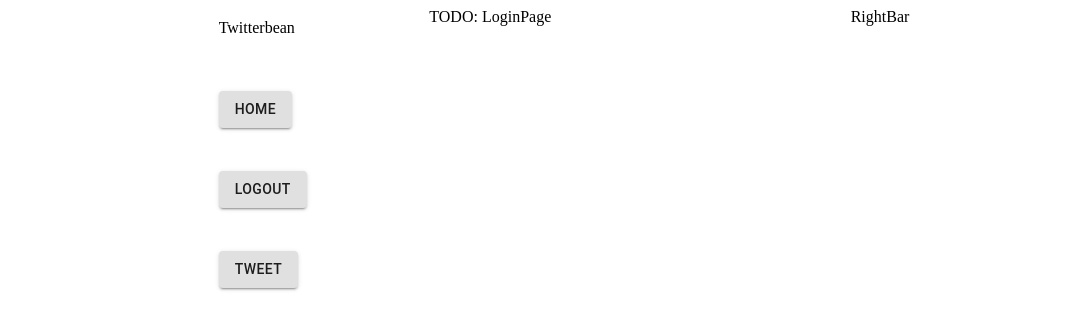
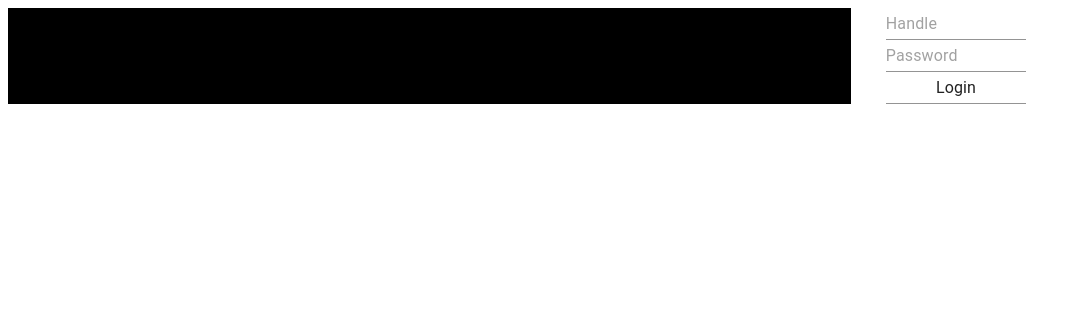
Before and after one commit to MintbeanHackathons/2021-05-07-social-media-site-hackathon, a React (Vite) app in the folder packages/frontend/: page /auth/login in a window 1280 px wide. Shown: the top 330 px of the page, without its empty margins (0-1081 px from the left). Built offline with nearby package versions, Linux system fonts and the light colour scheme.

Commit message:
Added fake login logout.

```diff
--- a/packages/frontend/package.json
+++ b/packages/frontend/package.json
@@ -9,6 +9,7 @@
     "dev": "parcel index.html "
   },
   "devDependencies": {
+    "@types/react-router-dom": "^5.1.7",
     "parcel-bundler": "^1.12.5",
     "typescript": "^4.2.4"
   },
--- a/packages/frontend/src/App.jsx
+++ b/packages/frontend/src/App.jsx
@@ -10,20 +10,24 @@ import LoginPage from "./auth/LoginPage";
 import LogoutPage from "./auth/LogoutPage";
 import FeedPage from "./feed/FeedPage";
 import NotFoundPage from "./layout/NotFoundPage";
+import StateProvider from "./StateProvider";
 
 export default function App() {
   return (
+    <StateProvider>
       <div>
         <Router>
+          <Switch>
+            <Route path="/auth/login">
+              <LoginPage />
+            </Route>
+            <Route>
               <Grid container>
                 <LeftBar />
                 <MainBar>
                   <Switch>
                     <Route path="/" exact>
                       <FeedPage />
-              </Route>
-              <Route path="/auth/login">
-                <LoginPage />
                     </Route>
                     <Route path="/auth/logout">
                       <LogoutPage />
@@ -33,7 +37,10 @@ export default function App() {
                 </MainBar>
                 <RightBar />
               </Grid>
+            </Route>
+          </Switch>
         </Router>
       </div>
+    </StateProvider>
   );
 }
--- /dev/null
+++ b/packages/frontend/src/StateProvider.tsx
@@ -0,0 +1,38 @@
+import React from "react";
+import { useReducer, createContext } from "react";
+
+// see https://reactjs.org/docs/hooks-reference.html#usereducer
+
+const initialState: State = {
+  user: null,
+};
+
+function reducer(state: State, action: Action): State {
+  switch (action.type) {
+    case "setUser":
+      return { ...state, user: action.payload };
+    case "unsetUser":
+      return { ...state, user: null };
+  }
+}
+
+export type ContextType = {
+  state: State;
+  dispatch: React.Dispatch<Action>;
+};
+
+export const StateContext = createContext<ContextType>({
+  state: initialState,
+  dispatch: () => alert("Initial"),
+});
+
+export default function StateProvider(props: any) {
+  const [state, dispatch] = useReducer(reducer, initialState);
+  console.log("STATE", state);
+
+  return (
+    <StateContext.Provider value={{ state, dispatch }}>
+      {props.children}
+    </StateContext.Provider>
+  );
+}
--- a/packages/frontend/src/auth/LoginPage.jsx
+++ /dev/null
@@ -1,5 +0,0 @@
-import React from "react";
-
-export default function LoginPage() {
-  return <div>TODO: LoginPage</div>;
-}
--- /dev/null
+++ b/packages/frontend/src/auth/LoginPage.tsx
@@ -0,0 +1,64 @@
+import { FormControl, Grid, Input, Box } from "@material-ui/core";
+import React, { useContext, useState } from "react";
+import { StateContext, ContextType } from "../StateProvider";
+import { login } from "./authApi";
+import { Redirect } from "react-router-dom";
+
+export default function LoginPage() {
+  const [handle, setHandle] = useState("");
+  const [password, setPassword] = useState("");
+  const { state, dispatch } = useContext<ContextType>(StateContext);
+
+  async function handleSubmit(evt: any) {
+    evt.preventDefault();
+
+    const user = await login(handle, password);
+    dispatch({
+      type: "setUser",
+      payload: user,
+    });
+  }
+
+  if (state.user) {
+    return <Redirect to="/" />;
+  }
+
+  return (
+    <Grid container>
+      <Grid item xs={8} style={{ backgroundColor: "black", height: "vh-100" }}>
+        {/* Empty grid for spacing */}
+      </Grid>
+      <Grid item xs={4}>
+        <Grid container>
+          <Grid item xs={1}>
+            {/* Empty grid for spacing */}
+          </Grid>
+          <Grid item xs={4}>
+            <form onSubmit={(evt) => handleSubmit(evt)}>
+              <FormControl fullWidth>
+                <Input
+                  id="handle"
+                  placeholder="Handle"
+                  value={handle}
+                  onChange={(evt) => setHandle(evt.target.value)}
+                />
+              </FormControl>
+              <FormControl fullWidth>
+                <Input
+                  type="password"
+                  id="password"
+                  placeholder="Password"
+                  value={password}
+                  onChange={(evt) => setPassword(evt.target.value)}
+                />
+              </FormControl>
+              <FormControl fullWidth>
+                <Input type="submit" value="Login"></Input>
+              </FormControl>
+            </form>
+          </Grid>
+        </Grid>
+      </Grid>
+    </Grid>
+  );
+}
--- a/packages/frontend/src/auth/LogoutPage.jsx
+++ /dev/null
@@ -1,5 +0,0 @@
-import React from "react";
-
-export default function LogoutPage() {
-  return <div>TODO: LogoutPage</div>;
-}
--- /dev/null
+++ b/packages/frontend/src/auth/LogoutPage.tsx
@@ -0,0 +1,24 @@
+import React, { useContext, useEffect } from "react";
+import { Redirect } from "react-router";
+import { StateContext } from "../StateProvider";
+import { logout } from "./authApi";
+
+export default function LogoutPage() {
+  const { dispatch, state } = useContext(StateContext);
+  const { user } = state;
+
+  useEffect(() => {
+    logout().then(() => {
+      dispatch({
+        type: "unsetUser",
+        payload: null,
+      });
+    });
+  }, []);
+
+  if (!user) {
+    return <Redirect to="/auth/login" />;
+  }
+
+  return <div>TODO: LogoutPage</div>;
+}
--- /dev/null
+++ b/packages/frontend/src/auth/authApi.ts
@@ -0,0 +1,19 @@
+export async function login(handle: string, password: string): Promise<User> {
+  return {
+    id: 1,
+    fullName: "John Doe",
+    handle: "johndoe",
+  };
+}
+
+export async function logout(): Promise<void> {
+  return Promise.resolve();
+}
+
+export async function checkSession(): Promise<User | null> {
+  return {
+    id: 1,
+    fullName: "John Doe",
+    handle: "johndoe",
+  };
+}
--- a/packages/frontend/src/layout/LeftBar.jsx
+++ b/packages/frontend/src/layout/LeftBar.jsx
@@ -1,8 +1,9 @@
 import Grid from "@material-ui/core/Grid";
-import React from "react";
+import React, { useContext } from "react";
 import { makeStyles } from "@material-ui/core/styles";
 import { Button, Box } from "@material-ui/core";
 import { Link } from "react-router-dom";
+import { StateContext } from "../StateProvider";
 
 const useStyles = makeStyles({
   navItemLink: {
@@ -34,6 +35,8 @@ const NavItem = ({ children, to }) => {
 };
 
 export default function LeftBar() {
+  const { state, dispatch } = useContext(StateContext);
+
   return (
     <Grid item xs={4}>
       <Grid container>
@@ -42,7 +45,11 @@ export default function LeftBar() {
           <Grid container>
             <NavRow>Twitterbean</NavRow>
             <NavItem to="/">Home</NavItem>
-            <NavItem to="/auth/logout">Logout</NavItem>
+            {state.user ? (
+              <NavItem to="/auth/logout">Logout</NavItem>
+            ) : (
+              <NavItem to="/auth/login">Login</NavItem>
+            )}
             <NavRow>
               <NavButton>Tweet</NavButton>
             </NavRow>
```
Also changed, not shown: packages/frontend/src/types.d.ts (+9 -0 lines), 2 other files (tests, documents, lock files or other folders). Lines whose indentation alone changed are shown as unchanged.
